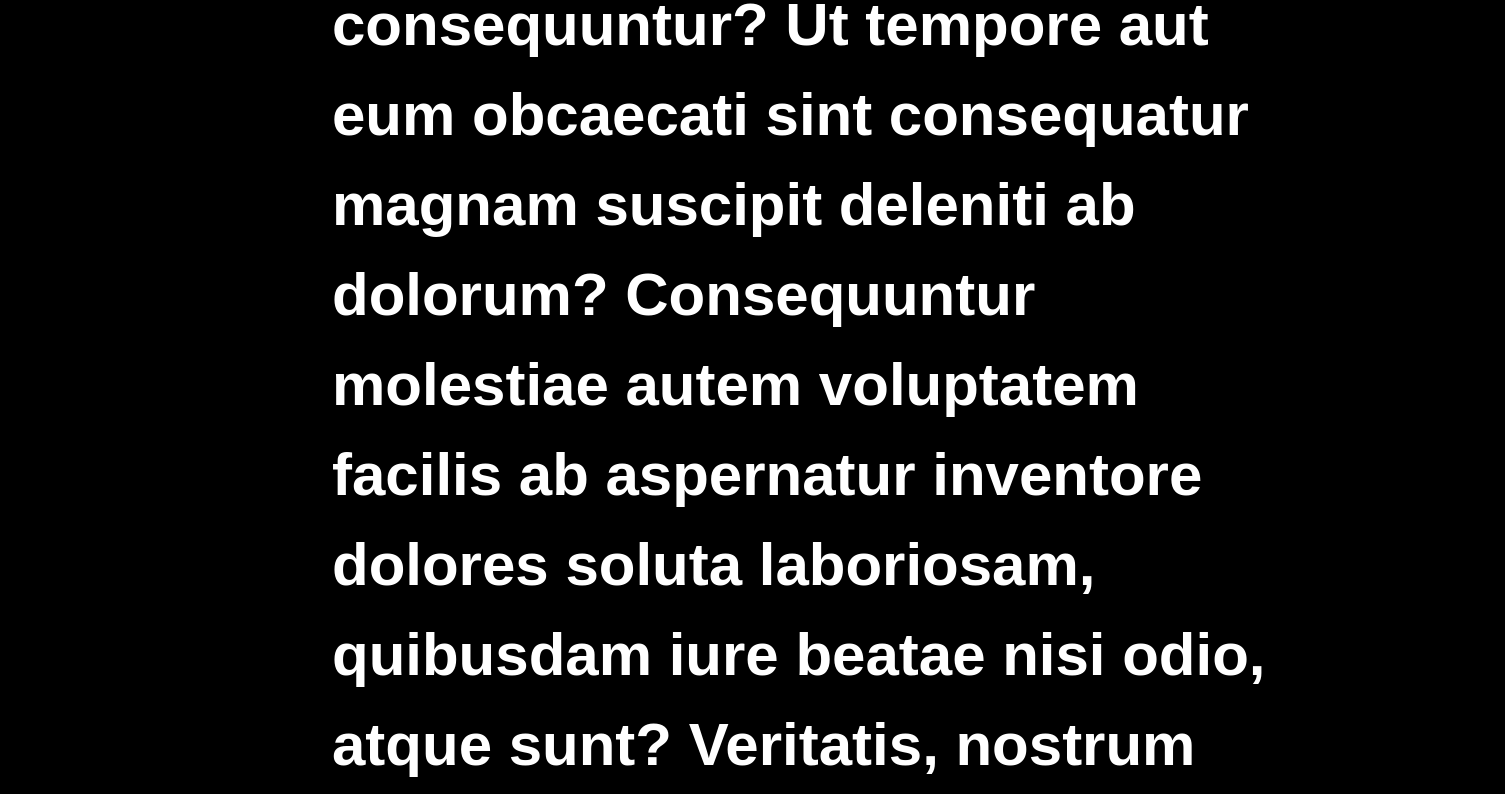
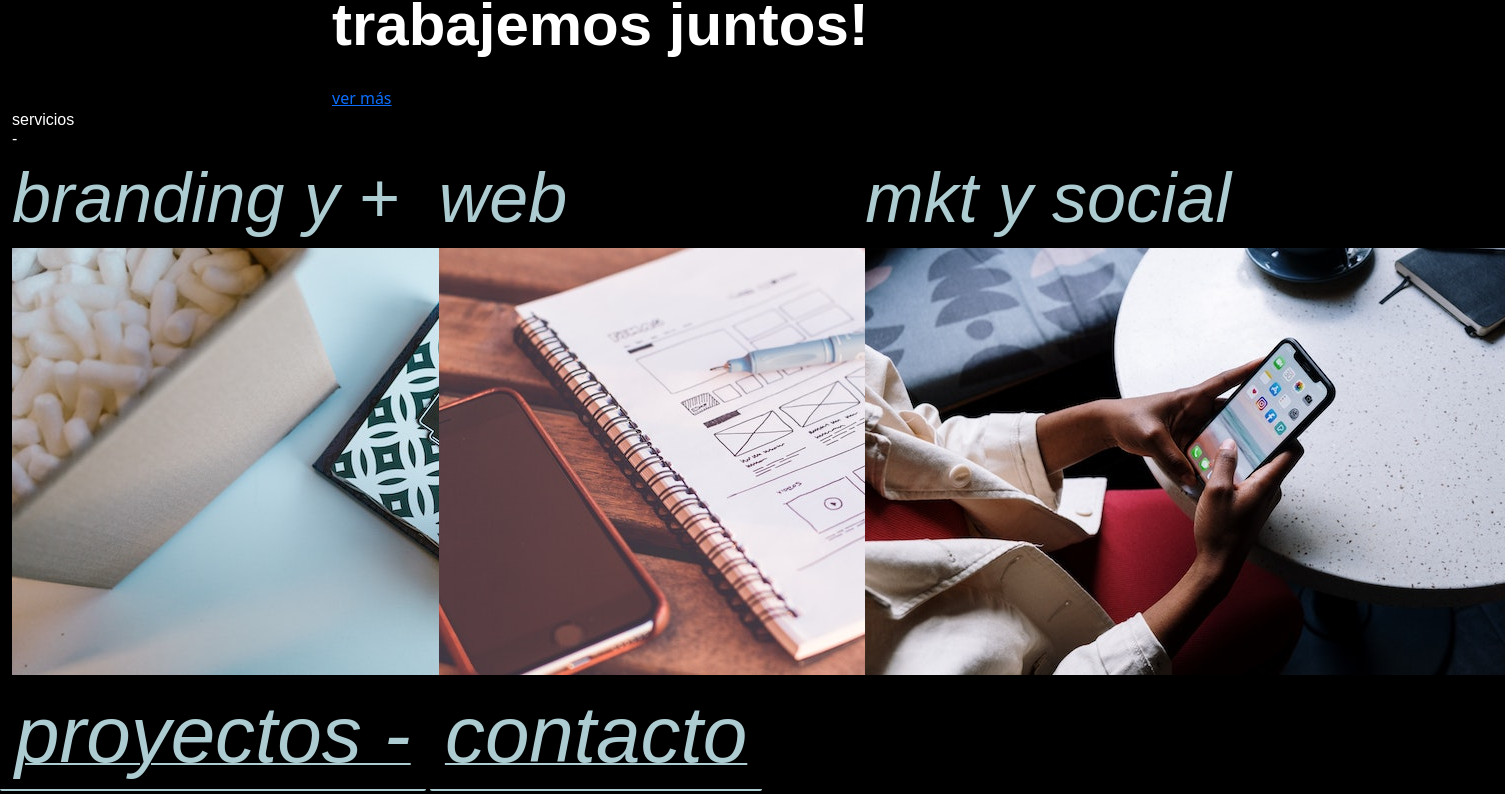
Before and after one commit to pleopardiribo/pf-leopardiribopaulina, a plain HTML site: page index.html in a window 1280 px wide. Shown: the part 1681-2475 px from the top of the page, 1505 px wide, since content can reach past the window. Drawn offline with nearby package versions, Linux system fonts and the light colour scheme; a web font is replaced by a local one.

Commit message:
dentro de la rama entrega, modifique textos simulados y ordene las imagenes correspondientes a servicios del home

```diff
--- a/index.html
+++ b/index.html
@@ -89,15 +89,13 @@
             </div>
             <div class="col-9">
                 <p class="grandtext pr-3">
-                    Lorem ipsum dolor, sit amet consectetur adipisicing elit. In itaque eaque ipsam fugit, minus natus necessitatibus ducimus dolorem autem qui suscipit expedita, blanditiis quos quasi est corporis id, odio consequuntur?
-                Ut tempore aut eum obcaecati sint consequatur magnam suscipit deleniti ab dolorum? Consequuntur molestiae autem voluptatem facilis ab aspernatur inventore dolores soluta laboriosam, quibusdam iure beatae nisi odio, atque sunt?
-                Veritatis, nostrum atque molestias odit accusantium debitis libero corrupti quae sed, dicta magni a quam? Deserunt ratione cum illum corrupti amet soluta eum repudiandae perferendis atque. Numquam, laboriosam? Vero, praesentium!
+                  Somos una agencia integral de diseño gráfico, web y marketing digital que se enfoca en proporcionar soluciones personalizadas y de alta calidad para ayudarte a alcanzar tus objetivos. ¡contactate y trabajemos juntos!
                 </p>
                 <a href="./pages/about.html">ver más</a>
             </div>
         </div>
         <section>
-          <div class="container-fluid">
+
             <div class="row">
               <div class="col-12">
                 <h2 class="minitit pl-3">
@@ -107,14 +105,21 @@
               </div>
             </div>
 
+
+          <div class="row">
+            <div class="col-4">
+                <h1 class="titulosobreimg" ">branding y +</h1>
+                <img src="./img/BrandIdentityChampu.jpg" alt="El branding que estaba pidiendo a gritos tu marca. El mejor trabajo realizado para cada marca que se encuentra en constante evolucion. Identidades de marca, con visión, con perspectiva, el mejor equipo de trabajo.">
+            </div>
+            <div class="col-4">
+                <h1 class="titulosobreimg">web</h1>
+                <img src="img/WebDesignChampu.jpg" alt="Diseño y desarrollo de sitios web, con diseños especialmente pensados para ofrecer la mejor experiencia al usuario. ">
+            </div>
+            <div class="col-4">
+                <h1 class="titulosobreimg">mkt y social</h1>
+                <img src="img/socialMediaChampu.jpg" alt="marketing de contenido y diseño de redes sociales para llevar tu marcaa un nivel superior.">
+            </div>
           </div>
-            <h1 class="titulosobreimg" ">branding y +</h1>
-            <img src="./img/BrandIdentityChampu.jpg" alt="El branding que estaba pidiendo a gritos tu marca. El mejor trabajo realizado para cada marca que se encuentra en constante evolucion. Identidades de marca, con visió, con perspectiva, el mejor equipo de trabajo.">
-            <h1 class="titulosobreimg">web</h1>
-            <img src="img/WebDesignChampu.jpg" alt="Diseño y desarrollo de sitios web, con diseños especialmente pensados para ofrecer la mejor experiencia al usuario. ">
-            <h1 class="titulosobreimg">mkt y social</h1>
-            <img src="img/socialMediaChampu.jpg" alt="marketing de contenido y diseño de redes sociales para llevar tu marcaa un nivel superior.">
-
     </div>
         <section class="secmenu">
             <a href="./pages/proyects.html">proyectos -</a>
```
